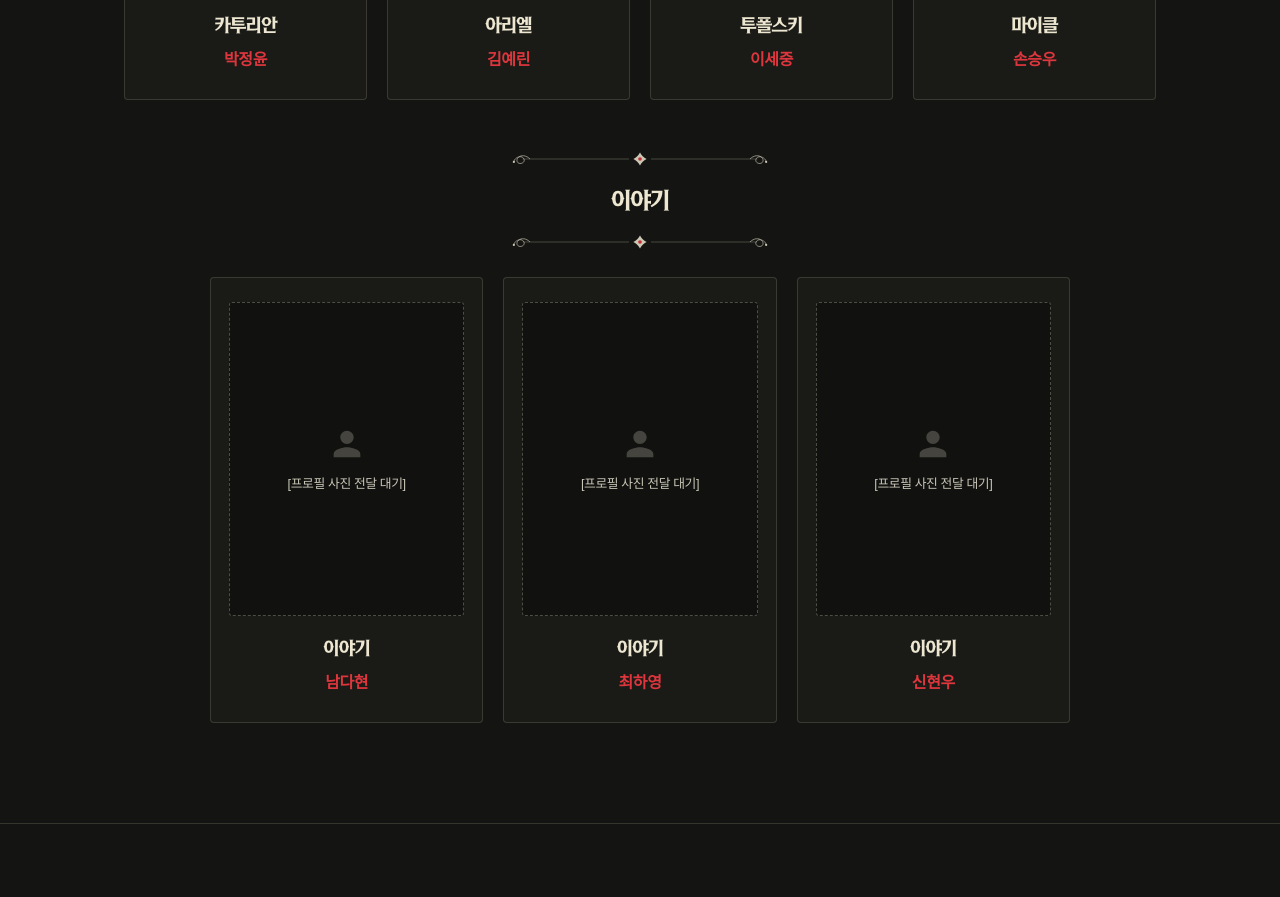
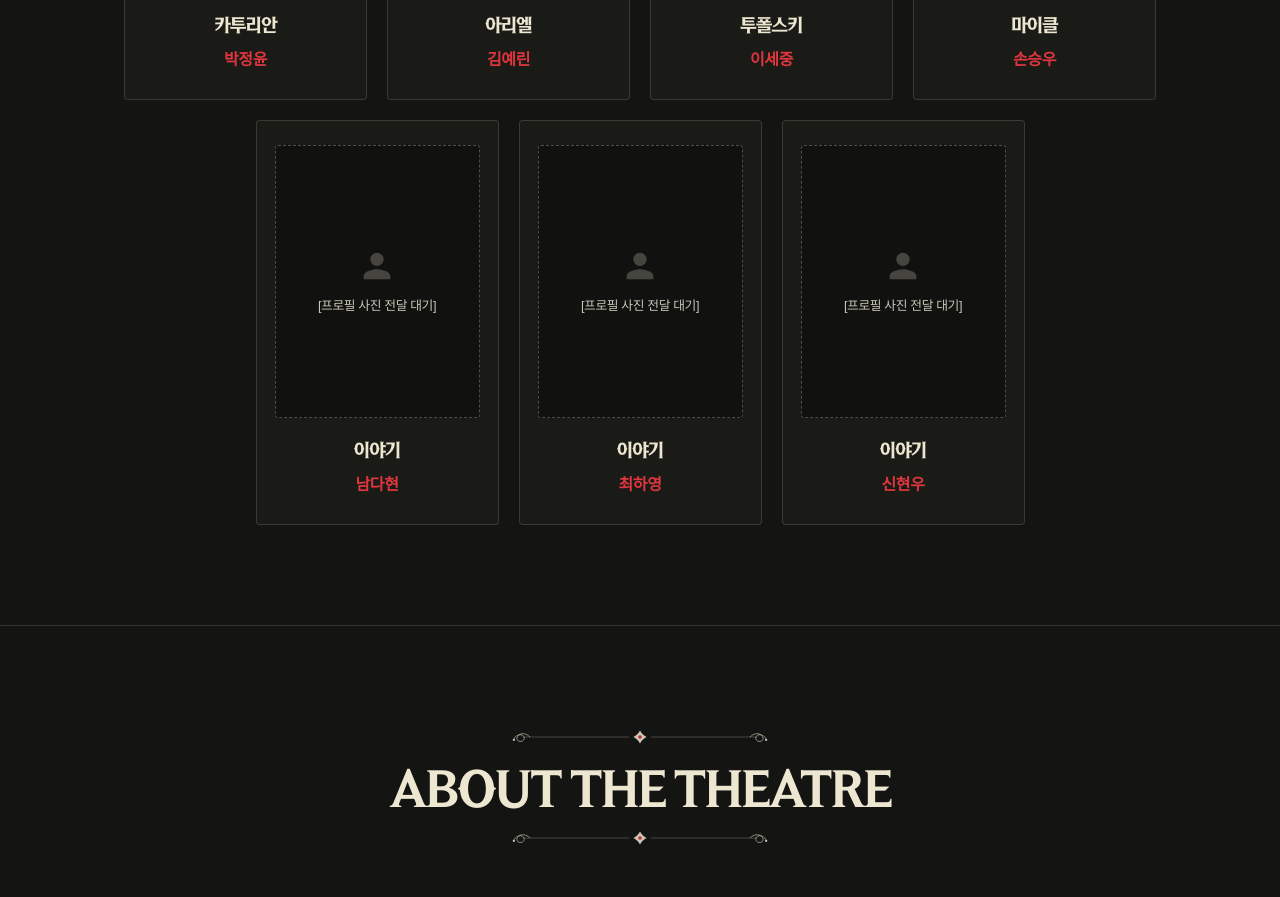
Before and after one commit to thisnicework/Pillowman, a React (Vite) app: page / in a window 1280 px wide. Shown: the part 7660-8557 px from the top of the page. Built offline with nearby package versions, Linux system fonts and the light colour scheme; a web font is replaced by a local one.

Commit message:
style: remove redundant storytellers divider header from Cast section

```diff
--- a/src/components/Team.jsx
+++ b/src/components/Team.jsx
@@ -100,14 +100,6 @@ export default function Team() {
               ))}
             </div>
 
-            {/* 이야기 (Storytellers) Group */}
-            <div className="storytellers-section-wrap">
-              <div className="storytellers-header">
-                <OrnamentDivider />
-                <h3 className="storytellers-section-title">이야기</h3>
-                <OrnamentDivider />
-              </div>
-
             <div className="storytellers-grid-clean">
               {storyCast.map((c) => (
                 <div className="cast-card-clean" key={c.id}>
@@ -116,7 +108,6 @@ export default function Team() {
                   <div className="cast-actor-name">{c.name}</div>
                 </div>
               ))}
-              </div>
             </div>
           </div>
         )}
--- a/src/index.css
+++ b/src/index.css
@@ -1277,7 +1277,7 @@ input, textarea {
   display: grid;
   grid-template-columns: repeat(4, 1fr);
   gap: 20px;
-  margin-bottom: 30px;
+  margin-bottom: 20px;
 }
 
 .cast-card-clean {
@@ -1301,6 +1301,15 @@ input, textarea {
   margin-bottom: 16px;
   color: var(--body-color);
   font-size: 0.8rem;
+  overflow: hidden;
+  position: relative;
+}
+
+.cast-photo-slot img {
+  width: 100%;
+  height: 100%;
+  object-fit: cover;
+  display: block;
 }
 
 .cast-role-title {
@@ -1320,31 +1329,15 @@ input, textarea {
   font-weight: 700;
 }
 
-.storytellers-section-wrap {
-  margin-top: 48px;
-  text-align: center;
-}
-
-.storytellers-header {
-  margin-bottom: 24px;
-}
-
-.storytellers-section-title {
-  font-family: var(--font-title);
-  letter-spacing: -0.05em;
-  font-size: 1.45rem;
-  font-weight: 700;
-  color: var(--title-color);
-  margin: 10px 0;
-  text-transform: uppercase;
-}
-
 .storytellers-grid-clean {
-  display: grid;
-  grid-template-columns: repeat(3, 1fr);
+  display: flex;
+  justify-content: center;
   gap: 20px;
-  max-width: 860px;
-  margin: 0 auto;
+  width: 100%;
+}
+
+.storytellers-grid-clean .cast-card-clean {
+  width: calc((100% - 60px) / 4);
 }
 
 /* Production & Performance Grid */
@@ -1961,9 +1954,15 @@ input, textarea {
   .countdown-timer-grid {
     justify-content: center;
   }
-  .cast-grid-clean,
+  .cast-grid-clean {
+    grid-template-columns: repeat(2, 1fr);
+  }
   .storytellers-grid-clean {
+    display: grid;
     grid-template-columns: repeat(2, 1fr);
+  }
+  .storytellers-grid-clean .cast-card-clean {
+    width: 100%;
   }
   .thanks-columns-clean {
     grid-template-columns: 1fr;
@@ -2010,4 +2009,7 @@ input, textarea {
   .storytellers-grid-clean {
     grid-template-columns: 1fr;
   }
-}
+  .storytellers-grid-clean .cast-card-clean {
+    width: 100%;
+  }
+}
```
Lines whose indentation alone changed are shown as unchanged.
